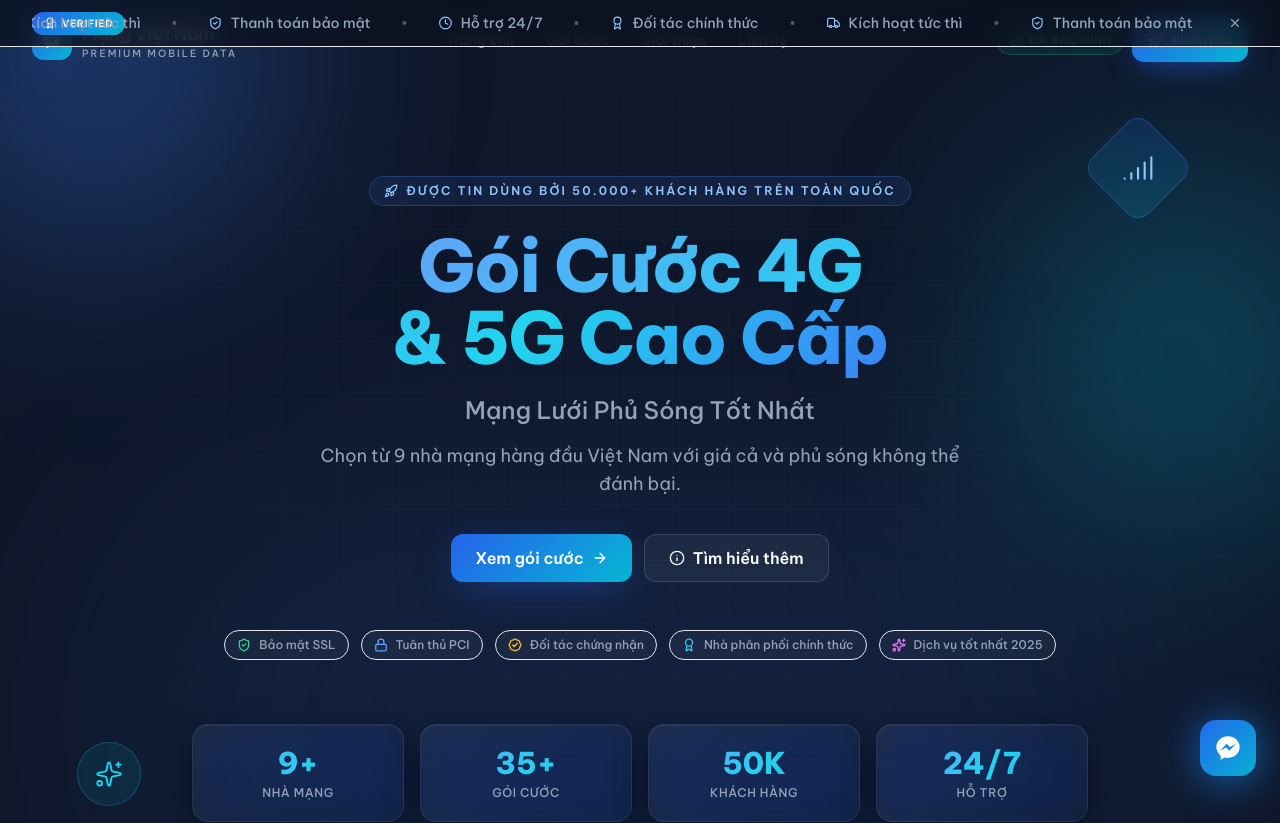
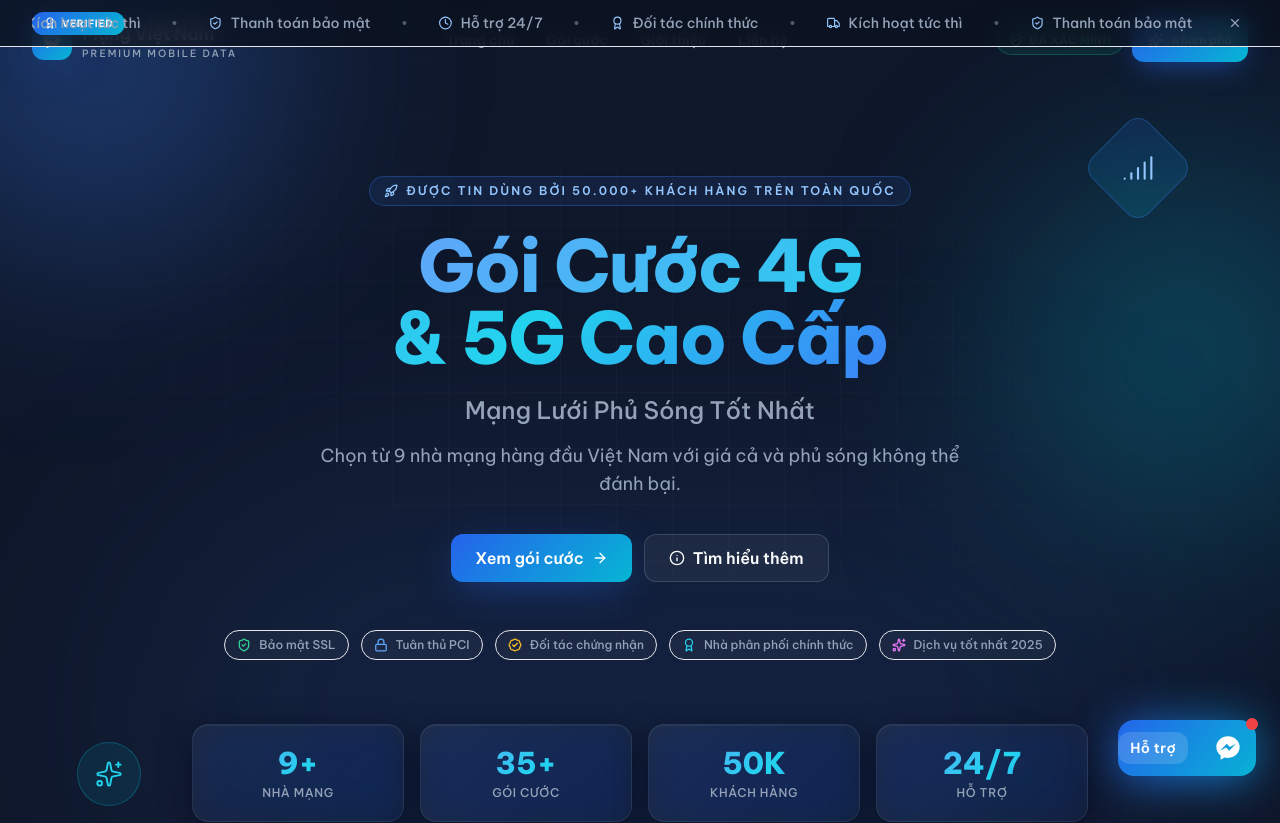
Before and after one commit to so2vaso3-web/4g5g-vietnam-website, a Next.js app: page / in a window 1280 px wide. Shown: the top 823 px of the page. Built offline with nearby package versions, Linux system fonts and the light colour scheme.

Commit message:
Thêm chữ Hỗ trợ nổi bên cạnh icon Messenger

```diff
--- a/src/components/ChatWidget.tsx
+++ b/src/components/ChatWidget.tsx
@@ -118,10 +118,19 @@ export default function ChatWidget() {
       rel="noopener noreferrer"
       aria-label="Nhắn qua Messenger"
       title="Nhắn qua Messenger"
-      className="group fixed bottom-4 right-4 z-50 inline-flex h-14 w-14 items-center justify-center rounded-2xl bg-gradient-brand text-white shadow-glow-blue transition-all duration-300 hover:-translate-y-0.5 hover:shadow-[0_18px_50px_-10px_rgba(37,99,235,0.7)] sm:bottom-6 sm:right-6"
+      className="group fixed bottom-4 right-4 z-50 inline-flex items-center gap-3 rounded-2xl bg-gradient-brand text-white shadow-glow-blue transition-all duration-300 hover:-translate-y-0.5 hover:shadow-[0_18px_50px_-10px_rgba(37,99,235,0.7)] sm:bottom-6 sm:right-6"
     >
       <span className="absolute inset-0 rounded-2xl bg-gradient-brand opacity-60 blur-xl transition-opacity duration-300 group-hover:opacity-90" />
-      <MessengerIcon className="relative h-7 w-7" />
+      <span className="relative hidden rounded-xl bg-white/15 px-3 py-1.5 text-sm font-semibold tracking-wide backdrop-blur-sm transition-all duration-300 group-hover:bg-white/25 sm:inline-block">
+        Hỗ trợ
+      </span>
+      <span className="relative inline-flex h-14 w-14 items-center justify-center">
+        <MessengerIcon className="relative h-7 w-7" />
+        <span className="absolute -top-0.5 -right-0.5 flex h-3 w-3">
+          <span className="absolute inline-flex h-full w-full animate-ping rounded-full bg-red-400 opacity-75" />
+          <span className="relative inline-flex h-3 w-3 rounded-full bg-red-500" />
+        </span>
+      </span>
     </a>
   );
 }
```
